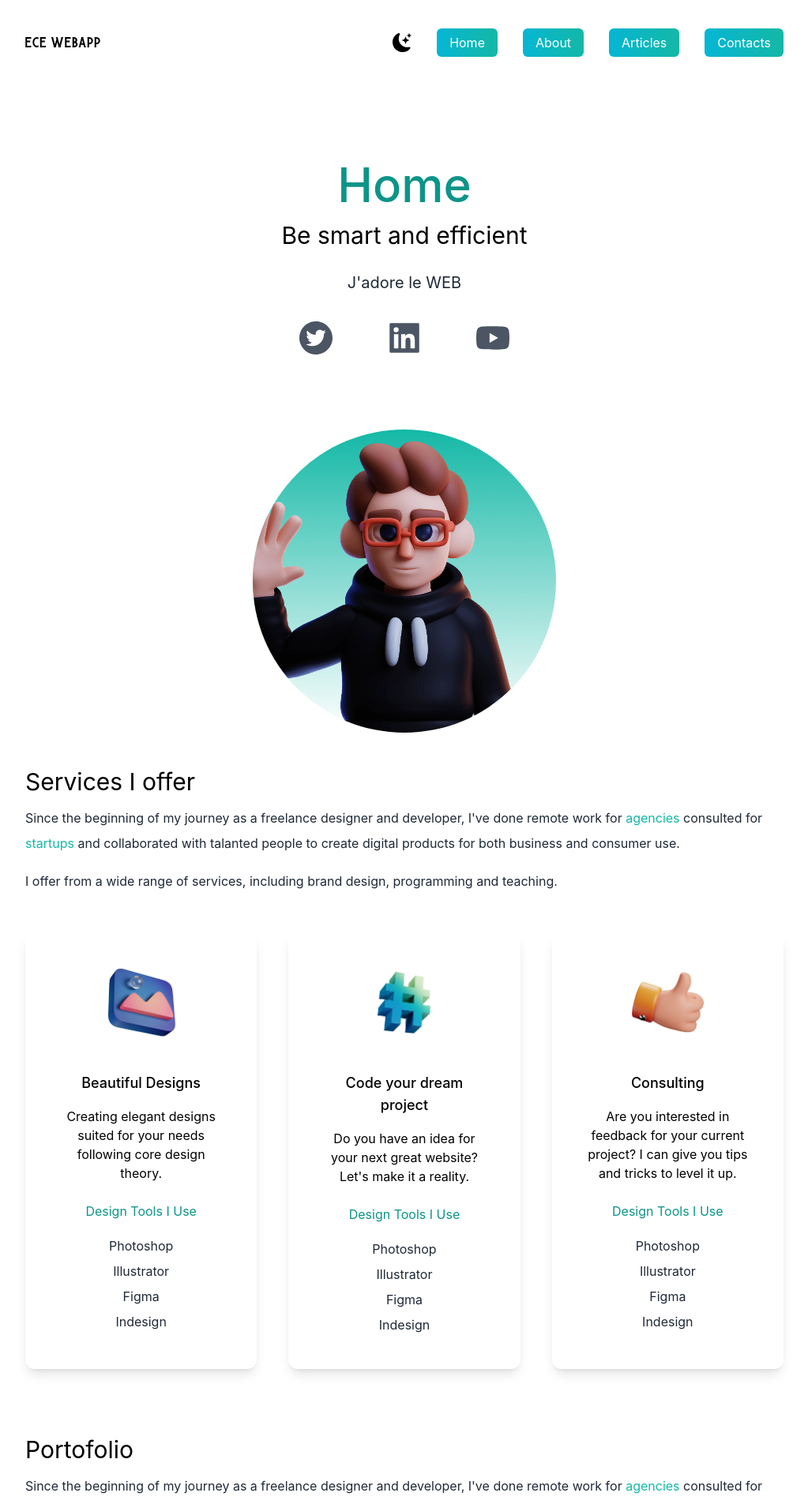
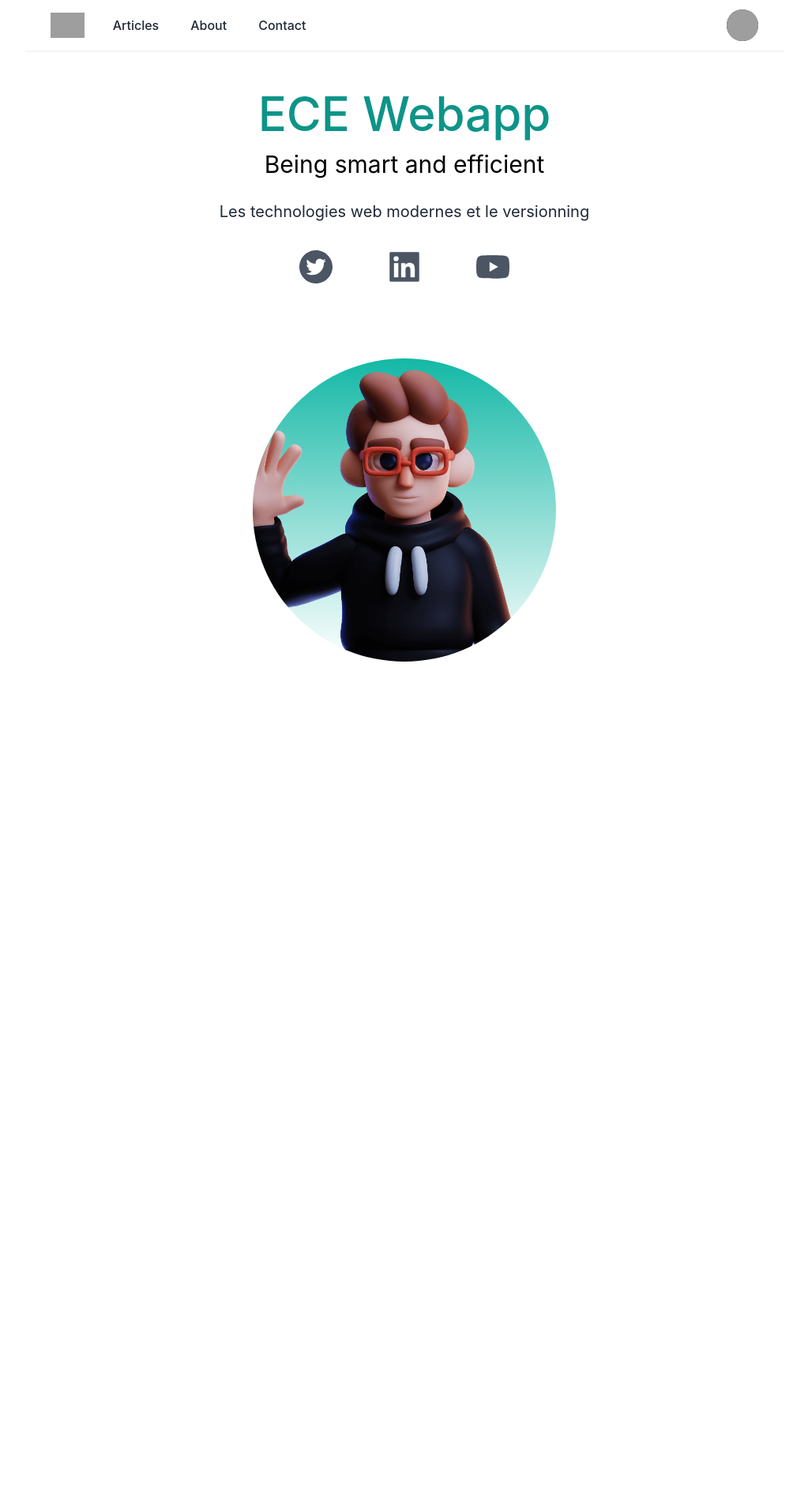
Before and after one commit to PierreLouisLetoquart/nextjs-supabase-blog, a Next.js app in the folder frontend/: page / in a window 1280 px wide. Shown: the top 1905 px of the page at 79% size, without its empty margins (128-1151 px from the left). After the commit the page ends 878 px from the top, so only its background shows below. Built offline with nearby package versions, Linux system fonts and the light colour scheme; grey boxes are pictures that could not be loaded.

Commit message:
feat: refactoring the main page and adding the new navbar

```diff
--- a/frontend/pages/index.js
+++ b/frontend/pages/index.js
@@ -1,3 +1,4 @@
+/* eslint-disable @next/next/no-html-link-for-pages */
 /* eslint-disable jsx-a11y/alt-text */
 /* eslint-disable react/no-unescaped-entities */
 import Head from "next/head";
@@ -6,20 +7,10 @@ import {
   AiFillLinkedin,
   AiFillYoutube,
 } from "react-icons/ai";
-import { BsFillMoonStarsFill } from "react-icons/bs";
 import { useState } from "react";
 import deved from "../public/dev-ed-wave.png";
-import code from "../public/code.png";
-import design from "../public/design.png";
-import consulting from "../public/consulting.png";
 import Image from "next/image";
-import web1 from "../public/web1.png";
-import web2 from "../public/web2.png";
-import web3 from "../public/web3.png";
-import web4 from "../public/web4.png";
-import web5 from "../public/web5.png";
-import web6 from "../public/web6.png";
-import Link from "next/link";
+import Navbar from "../components/Navbar";
 
 export default function Home() {
   const [darkMode, setDarkMode] = useState(false);
@@ -33,58 +24,16 @@ export default function Home() {
       </Head>
       <main className=" bg-white px-10 dark:bg-gray-900 md:px-20 lg:px-40">
         <section className="min-h-screen">
-          <nav className="py-10 mb-12 flex justify-between dark:text-white">
-            <h1 className="font-burtons text-xl">ece webapp</h1>
-            <ul className="flex items-center">
-              <li>
-                <BsFillMoonStarsFill
-                  onClick={() => setDarkMode(!darkMode)}
-                  className=" cursor-pointer text-2xl"
-                />
-              </li>
-              <li>
-                <a
-                  className="bg-gradient-to-r from-cyan-500 text- to-teal-500 text-white px-4 py-2 border-none rounded-md ml-8"
-                  href="/"
-                >
-                  Home
-                </a>
-              </li>
-              <li>
-                <a
-                  className="bg-gradient-to-r from-cyan-500 text- to-teal-500 text-white px-4 py-2 border-none rounded-md ml-8"
-                  href="/About"
-                >
-                  About
-                </a>
-              </li>
-              <li>
-                <a
-                  className="bg-gradient-to-r from-cyan-500 text- to-teal-500 text-white px-4 py-2 border-none rounded-md ml-8"
-                  href="/articles"
-                >
-                  Articles
-                </a>
-              </li>
-              <li>
-                <a
-                  className="bg-gradient-to-r from-cyan-500 text- to-teal-500 text-white px-4 py-2 border-none rounded-md ml-8"
-                  href="/contact"
-                >
-                  Contacts
-                </a>
-              </li>
-            </ul>
-          </nav>
+          <Navbar/>
           <div className="text-center p-10 py-10">
             <h2 className="text-5xl py-2 text-teal-600 font-medium dark:text-teal-400 md:text-6xl">
-              Home
+              ECE Webapp
             </h2>
             <h3 className="text-2xl py-2 dark:text-white md:text-3xl">
-              Be smart and efficient
+              Being smart and efficient
             </h3>
             <p className="text-md py-5 leading-8 text-gray-800 dark:text-gray-200 max-w-xl mx-auto md:text-xl">
-              J'adore le WEB
+              Les technologies web modernes et le versionning
             </p>
             <div className="text-5xl flex justify-center gap-16 py-3 text-gray-600 dark:text-gray-400">
               <AiFillTwitterCircle />
@@ -96,141 +45,6 @@ export default function Home() {
             </div>
           </div>
         </section>
-        <section>
-          <div>
-            <h3 className="text-3xl py-1 dark:text-white ">Services I offer</h3>
-            <p className="text-md py-2 leading-8 text-gray-800 dark:text-gray-200">
-              Since the beginning of my journey as a freelance designer and
-              developer, I've done remote work for
-              <span className="text-teal-500"> agencies </span>
-              consulted for <span className="text-teal-500">startups </span>
-              and collaborated with talanted people to create digital products
-              for both business and consumer use.
-            </p>
-            <p className="text-md py-2 leading-8 text-gray-800 dark:text-gray-200">
-              I offer from a wide range of services, including brand design,
-              programming and teaching.
-            </p>
-          </div>
-          <div className="lg:flex gap-10">
-            <div className="text-center shadow-lg p-10 rounded-xl my-10  dark:bg-white flex-1">
-              <Image src={design} width={100} height={100} />
-              <h3 className="text-lg font-medium pt-8 pb-2  ">
-                Beautiful Designs
-              </h3>
-              <p className="py-2">
-                Creating elegant designs suited for your needs following core
-                design theory.
-              </p>
-              <h4 className="py-4 text-teal-600">Design Tools I Use</h4>
-              <p className="text-gray-800 py-1">Photoshop</p>
-              <p className="text-gray-800 py-1">Illustrator</p>
-              <p className="text-gray-800 py-1">Figma</p>
-              <p className="text-gray-800 py-1">Indesign</p>
-            </div>
-            <div className="text-center shadow-lg p-10 rounded-xl my-10 dark:bg-white flex-1">
-              <Image src={code} width={100} height={100} />
-              <h3 className="text-lg font-medium pt-8 pb-2 ">
-                Code your dream project
-              </h3>
-              <p className="py-2">
-                Do you have an idea for your next great website? Let's make it a
-                reality.
-              </p>
-              <h4 className="py-4 text-teal-600">Design Tools I Use</h4>
-              <p className="text-gray-800 py-1">Photoshop</p>
-              <p className="text-gray-800 py-1">Illustrator</p>
-              <p className="text-gray-800 py-1">Figma</p>
-              <p className="text-gray-800 py-1">Indesign</p>
-            </div>
-            <div className="text-center shadow-lg p-10 rounded-xl my-10 dark:bg-white flex-1">
-              <Image src={consulting} width={100} height={100} />
-              <h3 className="text-lg font-medium pt-8 pb-2 ">Consulting</h3>
-              <p className="py-2">
-                Are you interested in feedback for your current project? I can
-                give you tips and tricks to level it up.
-              </p>
-              <h4 className="py-4 text-teal-600">Design Tools I Use</h4>
-              <p className="text-gray-800 py-1">Photoshop</p>
-              <p className="text-gray-800 py-1">Illustrator</p>
-              <p className="text-gray-800 py-1">Figma</p>
-              <p className="text-gray-800 py-1">Indesign</p>
-            </div>
-          </div>
-        </section>
-        <section className="py-10">
-          <div>
-            <h3 className="text-3xl py-1 dark:text-white ">Portofolio</h3>
-            <p className="text-md py-2 leading-8 text-gray-800 dark:text-gray-200">
-              Since the beginning of my journey as a freelance designer and
-              developer, I've done remote work for
-              <span className="text-teal-500"> agencies </span>
-              consulted for <span className="text-teal-500">startups </span>
-              and collaborated with talanted people to create digital products
-              for both business and consumer use.
-            </p>
-            <p className="text-md py-2 leading-8 text-gray-800 dark:text-gray-200">
-              I offer from a wide range of services, including brand design,
-              programming and teaching.
-            </p>
-          </div>
-          <div className="flex flex-col gap-10 py-10 lg:flex-row lg:flex-wrap">
-            <div className="basis-1/3 flex-1 ">
-              <Image
-                className="rounded-lg object-cover"
-                width={"100%"}
-                height={"100%"}
-                layout="responsive"
-                src={web1}
-              />
-            </div>
-            <div className="basis-1/3 flex-1">
-              <Image
-                className="rounded-lg object-cover"
-                width={"100%"}
-                height={"100%"}
-                layout="responsive"
-                src={web2}
-              />
-            </div>
-            <div className="basis-1/3 flex-1">
-              <Image
-                className="rounded-lg object-cover"
-                width={"100%"}
-                height={"100%"}
-                layout="responsive"
-                src={web3}
-              />
-            </div>
-            <div className="basis-1/3 flex-1">
-              <Image
-                className="rounded-lg object-cover"
-                width={"100%"}
-                height={"100%"}
-                layout="responsive"
-                src={web4}
-              />
-            </div>
-            <div className="basis-1/3 flex-1">
-              <Image
-                className="rounded-lg object-cover"
-                width={"100%"}
-                height={"100%"}
-                layout="responsive"
-                src={web5}
-              />
-            </div>
-            <div className="basis-1/3 flex-1">
-              <Image
-                className="rounded-lg object-cover"
-                width={"100%"}
-                height={"100%"}
-                layout="responsive"
-                src={web6}
-              />
-            </div>
-          </div>
-        </section>
       </main>
     </div>
   );
```
